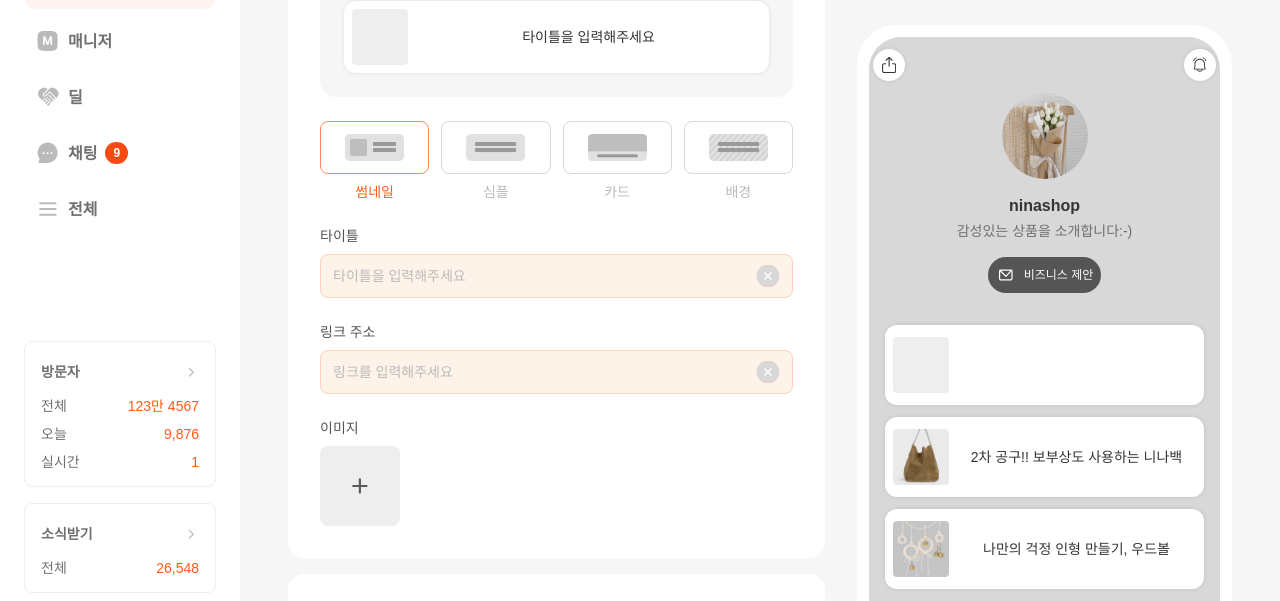
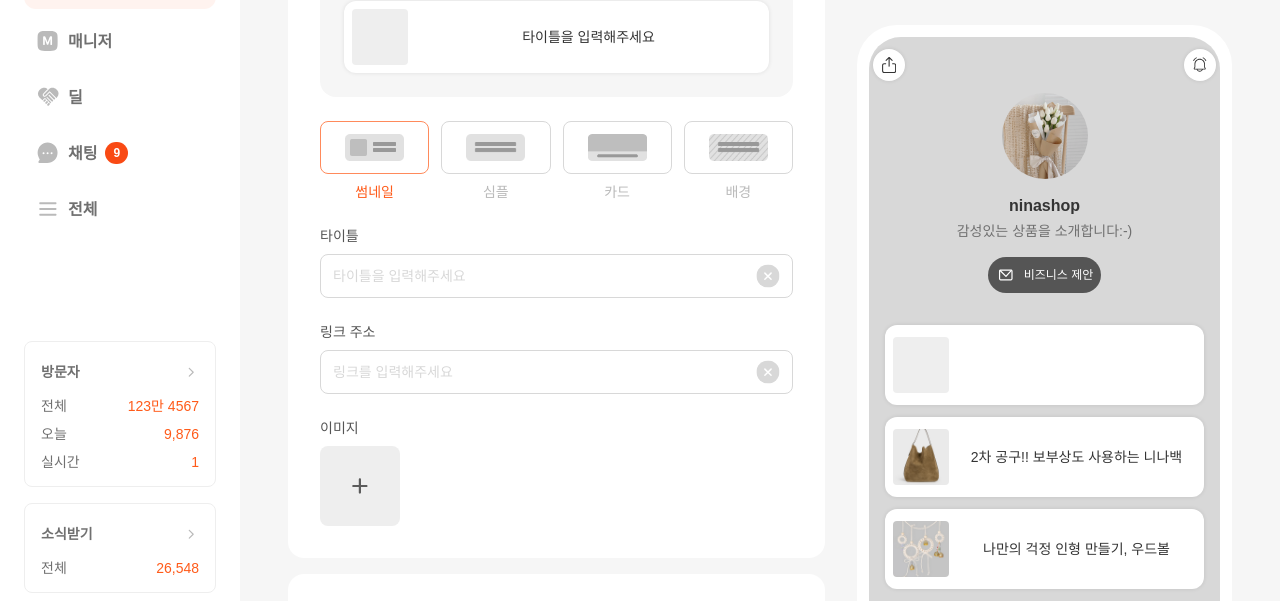
Before and after one commit to yohanux/inpocklink, a plain HTML site: page link-page.html in a window 1280 px wide. Both pictures are taken after a click on the picture 768 px from the left and 443 px from the top of the page. Shown: the part 167-768 px from the top of the page. Drawn offline with Linux system fonts and the light colour scheme; a web font is replaced by a local one.

Commit message:
Add files via upload

```diff
--- a/link-page.html
+++ b/link-page.html
@@ -163,7 +163,7 @@
                                 <!-- 입력 필드들 -->
                                     <div class="input-group">
                                         <label class="input-label">타이틀</label>
-                                        <div class="input-field active">
+                                        <div class="input-field">
                                             <input type="text" placeholder="타이틀을 입력해주세요" value="" oninput="updatePreviewText(this.value)">
                                                 <img class="clear-btn" src="icon/icon-clear.svg" alt="지우기" width="24" height="24" onclick="clearInput(this)">
                                         </div>
@@ -171,8 +171,8 @@
 
                                     <div class="input-group">
                                         <label class="input-label">링크 주소</label>
-                                        <div class="input-field active">
-                                            <input type="text" placeholder="링크를 입력해주세요" value="">
+                                        <div class="input-field">
+                                            <input type="text" placeholder="링크를 입력해주세요" value="" oninput="updateInputFieldState(this); updateSaveButtonState()">
                                             <img class="clear-btn" src="icon/icon-clear.svg" alt="지우기" width="24" height="24" onclick="clearInput(this)">
                                         </div>
                                     </div>
@@ -263,7 +263,7 @@
                                         <!-- 내용 입력 -->
                                         <div class="content-input">
                                             <label class="input-label">내용 입력</label>
-                                            <div class="input-field active">
+                                            <div class="input-field">
                                                 <input type="text" placeholder="sticker" value="꾸며봐요">
                                                 <img class="clear-btn" src="icon/icon-clear.svg" alt="지우기" width="24" height="24" onclick="clearInput(this)">
                                             </div>
@@ -348,7 +348,7 @@
                                 </div>
 
                                 <!-- 저장 버튼 -->
-                                <button class="save-btn">
+                                <button class="save-btn" id="save-btn" disabled>
                                     <span>저장하기</span>
                                 </button>
                             </div>
@@ -658,6 +658,12 @@
                 updateStickerBadge('');
             }
 
+            // 인풋 필드 상태 업데이트
+            updateInputFieldState(input);
+
+            // 저장 버튼 상태 업데이트
+            updateSaveButtonState();
+
             console.log('Input cleared');
         }
 
@@ -677,7 +683,45 @@
                 previewText.textContent = value.trim() === '' ? '타이틀을 입력해주세요' : value;
             }
 
+            // 인풋 필드 상태 업데이트
+            updateInputFieldState(event.target);
+
+            // 저장 버튼 상태 업데이트
+            updateSaveButtonState();
+
                 console.log('Preview text updated:', value);
+        }
+
+        // 인풋 필드 상태 업데이트 함수
+        function updateInputFieldState(inputElement) {
+            const inputField = inputElement.closest('.input-field');
+            if (inputField) {
+                const value = inputElement.value.trim();
+                if (value !== '') {
+                    inputField.classList.add('inputed');
+                } else {
+                    inputField.classList.remove('inputed');
+                }
+            }
+        }
+
+        // 저장 버튼 상태 업데이트 함수
+        function updateSaveButtonState() {
+            const titleInput = document.querySelector('input[placeholder="타이틀을 입력해주세요"]');
+            const linkInput = document.querySelector('input[placeholder="링크를 입력해주세요"]');
+            const saveBtn = document.getElementById('save-btn');
+
+            if (titleInput && linkInput && saveBtn) {
+                const titleValue = titleInput.value.trim();
+                const linkValue = linkInput.value.trim();
+
+                // 둘 다 값이 있어야 활성화, 하나라도 비어있으면 비활성화
+                if (titleValue !== '' && linkValue !== '') {
+                    saveBtn.disabled = false;
+                } else {
+                    saveBtn.disabled = true;
+                }
+            }
         }
 
         // 스티커 인풋필드 동기화 함수
@@ -1112,6 +1156,15 @@
                 console.log('Initial value synchronized:', titleInput.value || 'empty');
             }
 
+            // 초기 인풋 필드 상태 설정
+            const allInputs = document.querySelectorAll('.input-field input');
+            allInputs.forEach(input => {
+                updateInputFieldState(input);
+            });
+
+            // 초기 저장 버튼 상태 설정
+            updateSaveButtonState();
+
             // 스티커 인풋필드 이벤트 리스너 추가
             const stickerInput = document.querySelector('.sticker-section input[type="text"]');
             if (stickerInput) {
--- a/styles.css
+++ b/styles.css
@@ -2369,18 +2369,17 @@ body {
 .input-field {
     position: relative;
     height: 44px;
-    background-color: var(--color-gray-100);
+    background-color: transparent;
     border: 1px solid var(--color-gray-300);
-    border-radius: var(--radius-100);
+    border-radius: var(--radius-300);
     display: flex;
     align-items: center;
     padding: 0 var(--spacing-600) 0 var(--spacing-150);
-}
-
-.input-field.active {
-    background-color: #fef3e8;
-    border-color: #ffd0bd;
-    border-radius: var(--radius-300);
+    transition: border-color 0.2s ease;
+}
+
+.input-field:focus-within {
+    border-color: var(--color-gray-800);
 }
 
 .input-field input {
@@ -2388,12 +2387,21 @@ body {
     border: none;
     background: none;
     font: var(--font-paragraph-2-regular);
-    color: var(--color-gray-800);
+    color: var(--color-gray-300);
     outline: none;
+    transition: color 0.2s ease;
+}
+
+.input-field input:focus {
+    color: var(--color-gray-800);
+}
+
+.input-field.inputed input {
+    color: var(--color-gray-800);
 }
 
 .input-field input::placeholder {
-    color: var(--color-gray-400);
+    color: var(--color-gray-300);
 }
 
 .clear-btn {
@@ -2821,8 +2829,14 @@ body {
       transition: background-color 0.2s ease;
   }
 
-.save-btn:hover {
+.save-btn:hover:not(:disabled) {
     background-color: var(--color-orange-600);
+}
+
+.save-btn:disabled {
+    background-color: var(--color-orange-400);
+    color: var(--color-orange-100);
+    cursor: not-allowed;
 }
 
 /* 미리보기 사이드바 */
```
